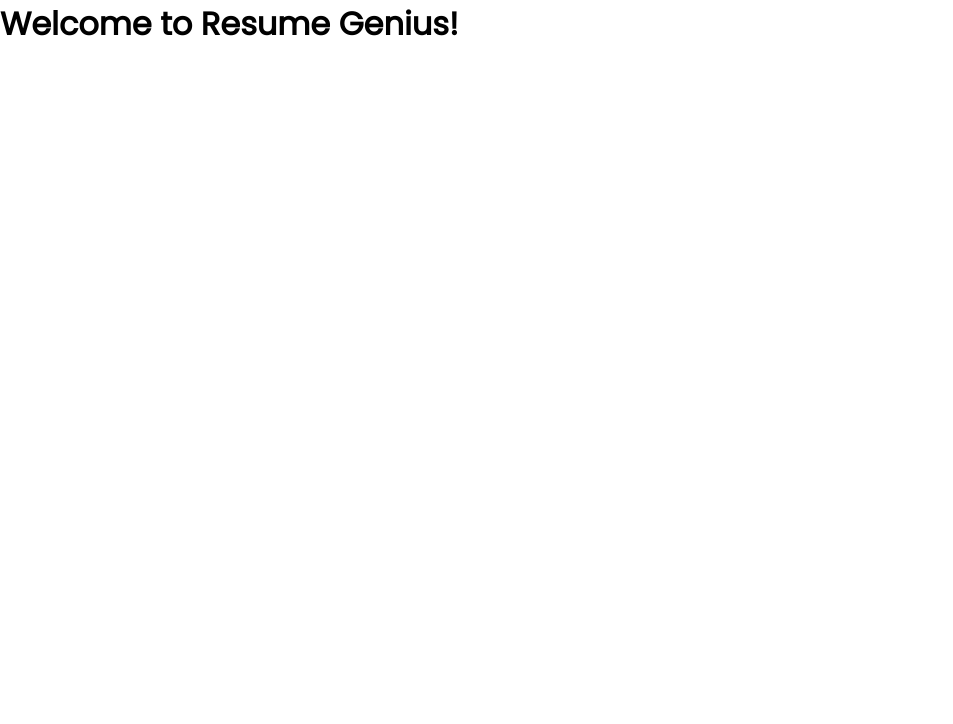
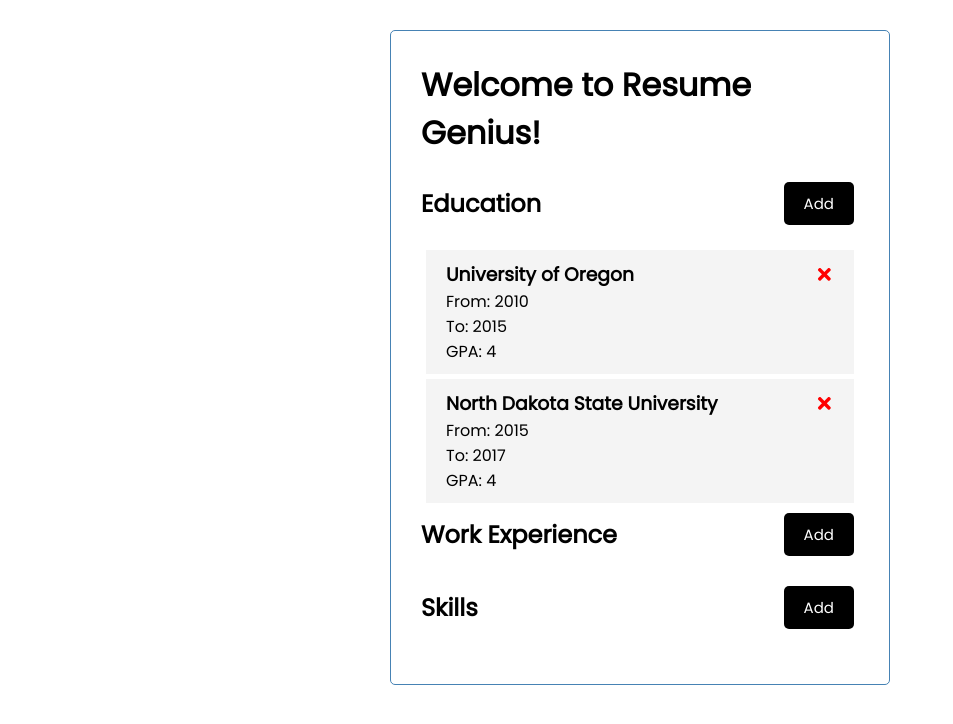
Before and after one commit to Saul-Good-Homie/CV-generator-react, a React (Create React App) app: page / in a window 1280 px wide. Shown: the top 724 px of the page, without its empty margins (0-953 px from the left). Built offline with nearby package versions, Linux system fonts and the light colour scheme.

Commit message:
added new section component, button component

```diff
--- a/package.json
+++ b/package.json
@@ -8,6 +8,7 @@
     "@testing-library/user-event": "^12.8.3",
     "react": "^17.0.2",
     "react-dom": "^17.0.2",
+    "react-icons": "^4.2.0",
     "react-scripts": "4.0.3",
     "web-vitals": "^1.1.2"
   },
--- a/src/App.js
+++ b/src/App.js
@@ -1,9 +1,42 @@
+import { useState } from 'react';
 import Header from './components/Header';
+import Subheader from './components/Subheader';
+import Sections from './components/Sections.js';
 
 function App() {
+	const [dataset, setDataset] = useState([
+		{
+			id: 1,
+			name: 'University of Oregon',
+			from: '2010',
+			to: '2015',
+			Degree: 'Bachelor of Science',
+			GPA: 4.0,
+		},
+		{
+			id: 2,
+			name: 'North Dakota State University',
+			from: '2015',
+			to: '2017',
+			Degree: 'MBA',
+			GPA: 4.0,
+		},
+	]);
+
+	// Delete a resume section
+	const deleteSection = (id) => {
+		setDataset(dataset.filter((data) => data.id !== id));
+	};
+
 	return (
-		<div className="App">
+		<div className="container">
 			<Header />
+			<Subheader name="Education" />
+			<Sections dataset={dataset} onDelete={deleteSection} />
+
+			<Subheader name="Work Experience" />
+
+			<Subheader name="Skills" />
 		</div>
 	);
 }
--- /dev/null
+++ b/src/components/Button.js
@@ -0,0 +1,7 @@
+import React from 'react';
+
+const Button = ({ text }) => {
+	return <button className="btn">{text}</button>;
+};
+
+export default Button;
--- /dev/null
+++ b/src/components/Section.js
@@ -0,0 +1,21 @@
+import React from 'react';
+import { FaTimes } from 'react-icons/fa';
+
+const Section = ({ data, onDelete }) => {
+	return (
+		<div className="section">
+			<h3>
+				{data.name}{' '}
+				<FaTimes
+					onClick={() => onDelete(data.id)}
+					style={{ color: 'red', cursor: 'pointer' }}
+				/>
+			</h3>
+			<p>From: {data.from}</p>
+			<p>To: {data.to}</p>
+			<p>GPA: {data.GPA}</p>
+		</div>
+	);
+};
+
+export default Section;
--- /dev/null
+++ b/src/components/Sections.js
@@ -0,0 +1,13 @@
+import Section from './Section.js';
+
+const Sections = ({ dataset, onDelete }) => {
+	return (
+		<>
+			{dataset.map((data) => (
+				<Section key={data.id} data={data} onDelete={onDelete}></Section>
+			))}
+		</>
+	);
+};
+
+export default Sections;
--- a/src/components/Subheader.js
+++ b/src/components/Subheader.js
@@ -1,9 +1,11 @@
 import React from 'react';
+import Button from './Button.js';
 
-const Subheader = () => {
+const Subheader = ({ name }) => {
 	return (
 		<header className="sub-header">
-			<h3>Subheader</h3>
+			<h2>{name}</h2>
+			<Button text="Add" />
 		</header>
 	);
 };
--- a/src/index.css
+++ b/src/index.css
@@ -20,7 +20,8 @@
 	border-radius: 5px;
 }
 
-.header {
+.header,
+.sub-header {
 	display: flex;
 	justify-content: space-between;
 	align-items: center;
@@ -54,18 +55,18 @@
 	width: 100%;
 }
 
-.task {
+.section {
 	background: #f4f4f4;
 	margin: 5px;
 	padding: 10px 20px;
 	cursor: pointer;
 }
 
-.task.reminder {
+.section.reminder {
 	border-left: 5px solid green;
 }
 
-.task h3 {
+.section h3 {
 	display: flex;
 	align-items: center;
 	justify-content: space-between;
```
Also changed, not shown: 1 other file (tests, documents, lock files or other folders).
